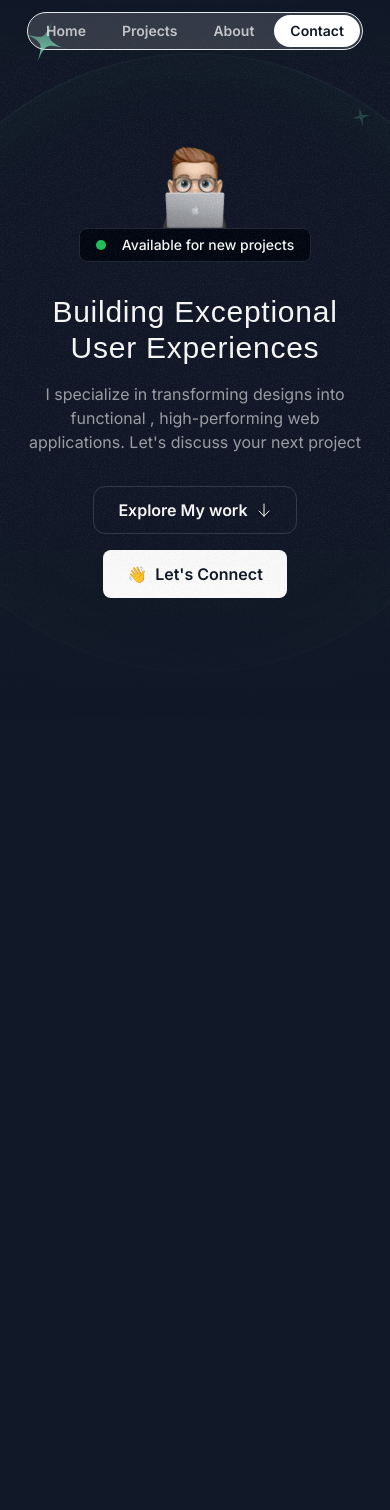
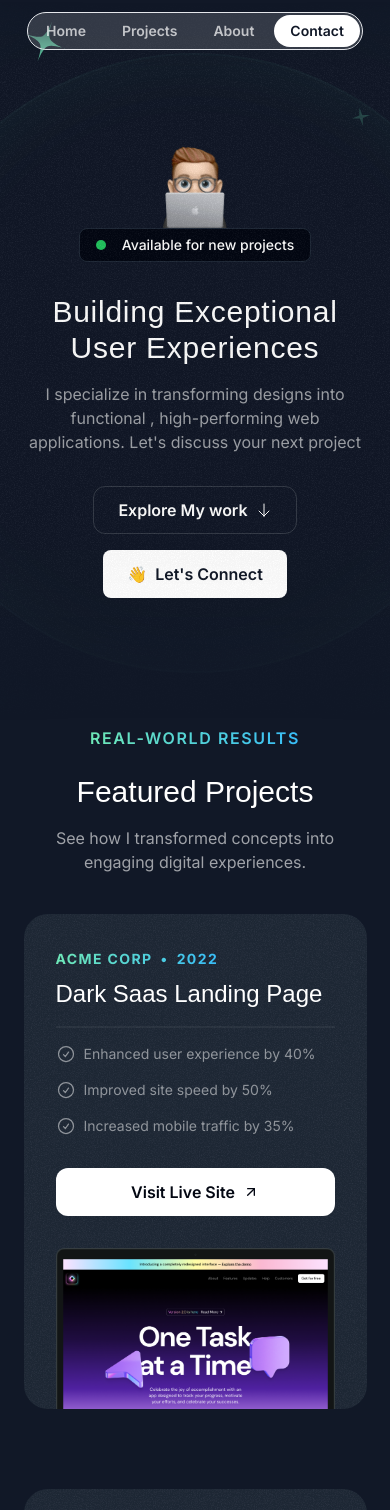
Before and after one commit to Akshaythakur766/Portfolio, a Next.js app: page / in a window 390 px wide. Shown: the top 1510 px of the page. Before the commit the page ends 973 px from the top, so only its background shows below. Built offline with nearby package versions, Linux system fonts and the light colour scheme; a web font is replaced by a local one.

Commit message:
Feature Section

```diff
--- a/src/app/globals.css
+++ b/src/app/globals.css
@@ -10,3 +10,9 @@
         @apply absolute inset-0  border-2 top-1/2 left-1/2 -translate-x-1/2 -translate-y-1/2 rounded-full border-emerald-300/5 shadow-[0_0_80px_inset] shadow-emerald-300/5 ;
     }
 }
+
+@layer utilities{
+    .container{
+        @apply lg:max-w-5xl
+    }
+}
--- a/src/app/page.tsx
+++ b/src/app/page.tsx
@@ -1,11 +1,14 @@
 import { Header } from "@/sections/Header"
 import { HeroSection } from "@/sections/Hero";
+import { ProjectsSection } from "@/sections/Projects";
 
 export default function Home() {
   return (
     <div>
       <Header/>
       <HeroSection/>
+      <ProjectsSection/>
     </div>
   );
 }
+``
--- a/src/sections/Projects.tsx
+++ b/src/sections/Projects.tsx
@@ -1,6 +1,11 @@
 import darkSaasLandingPage from "@/assets/images/dark-saas-landing-page.png";
 import lightSaasLandingPage from "@/assets/images/light-saas-landing-page.png";
 import aiStartupLandingPage from "@/assets/images/ai-startup-landing-page.png";
+import CheckCircleIcon from "@/assets/icons/check-circle.svg";
+import ArrowUpRightIcon from "@/assets/icons/arrow-up-right.svg";
+import grainImage from "@/assets/images/grain.jpg";
+import Link from "next/link";
+import Image from "next/image";
 
 const portfolioProjects = [
   {
@@ -42,5 +47,73 @@
 ];
 
 export const ProjectsSection = () => {
-  return <div>Projects Section</div>;
+  return (
+    <section className="pb-16 lg:py-24 ">
+      <div className="container">
+        <div className="flex justify-center">
+          <p className="uppercase font-semibold tracking-widest bg-gradient-to-r from-emerald-300 to-sky-400 text-transparent bg-clip-text text-center">
+            Real-world Results
+          </p>
+        </div>
+        <h2 className="font-serif text-3xl md:text:5xl text-center mt-6 ">
+          Featured Projects
+        </h2>
+        <p className="text-center md:text-lg text-white/60 mt-4 max-w-md mx-auto lg:text-xl">
+          See how I transformed concepts into engaging digital experiences.
+        </p>
+        <div className="flex flex-col mt-10 md:mt-20 gap-20 ">
+          {portfolioProjects.map((project) => (
+            <div
+              key={project.title}
+              className="bg-gray-800 rounded-3xl overflow-hidden z-0 relative after:content-[''] after:absolute after:inset-0 after:z-10 after:outline-2 after:-outline-offset-2 after:rounded-3xl  after:outline-white/20 px-8 pt-8 md:pt-12 md:px-10 lg:pt-16 lg:px-20 after:pointer-events-none "
+            >
+              <div
+                className="absolute inset-0 -z-10 opacity-5"
+                style={{
+                  backgroundImage: `url(${grainImage.src})`,
+                }}
+              ></div>
+              <div className="lg:grid lg:grid-cols-2 lg:gap-16 ">
+                <div className="lg:pb-16">
+                  <div className="bg-gradient-to-r from-emerald-300 to-sky-400 inline-flex font-bold gap-2 uppercase tracking-widest text-sm text-transparent bg-clip-text ">
+                    <span>{project.company}</span>
+                    <span>&bull;</span>
+                    <span>{project.year}</span>
+                  </div>
+                  <h3 className="font-serif text-2xl mt-2 md:text-4xl  md:mt-5 ">
+                    {project.title}
+                  </h3>
+                  <hr className="border-t-2 border-white/5 mt-4 md:mt-5 " />
+                  <ul className="flex flex-col  gap-4 mt-4 md:mt-5">
+                    {project.results.map((result) => (
+                      <li
+                        key={result.title}
+                        className="flex gap-2 text-sm md:text-base text-white/50 "
+                      >
+                        <CheckCircleIcon className="size-5 md:size-6 " />
+                        <span>{result.title}</span>
+                      </li>
+                    ))}
+                  </ul>
+                  <Link href={project.link}>
+                    <button className="bg-white text-gray-950 h-12 w-full rounded-xl font-semibold inline-flex items-center justify-center gap-2 mt-8 md:w-auto md:px-6 ">
+                      <span>Visit Live Site</span>
+                      <ArrowUpRightIcon className="size-4" />
+                    </button>
+                  </Link>
+                </div>
+                <div className="relative" >
+                  <Image
+                    src={project.image}
+                    alt={project.title}
+                    className="mt-8 -mb-4 md:mb-0 lg:mt-0 lg:absolute lg:h-full lg:w-auto lg:max-w-none "
+                  />
+                </div>
+              </div>
+            </div>
+          ))}
+        </div>
+      </div>
+    </section>
+  );
 };
```
